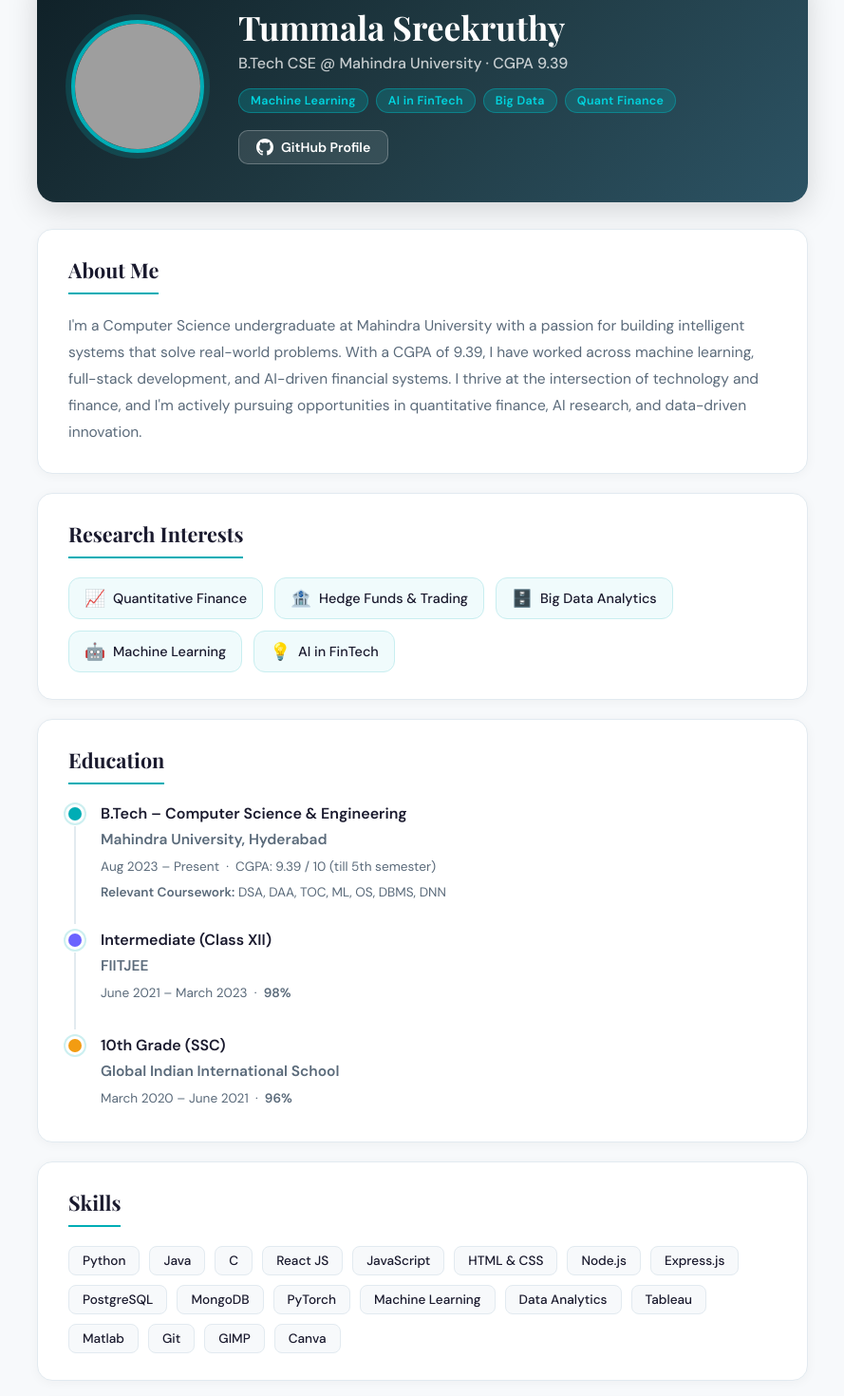
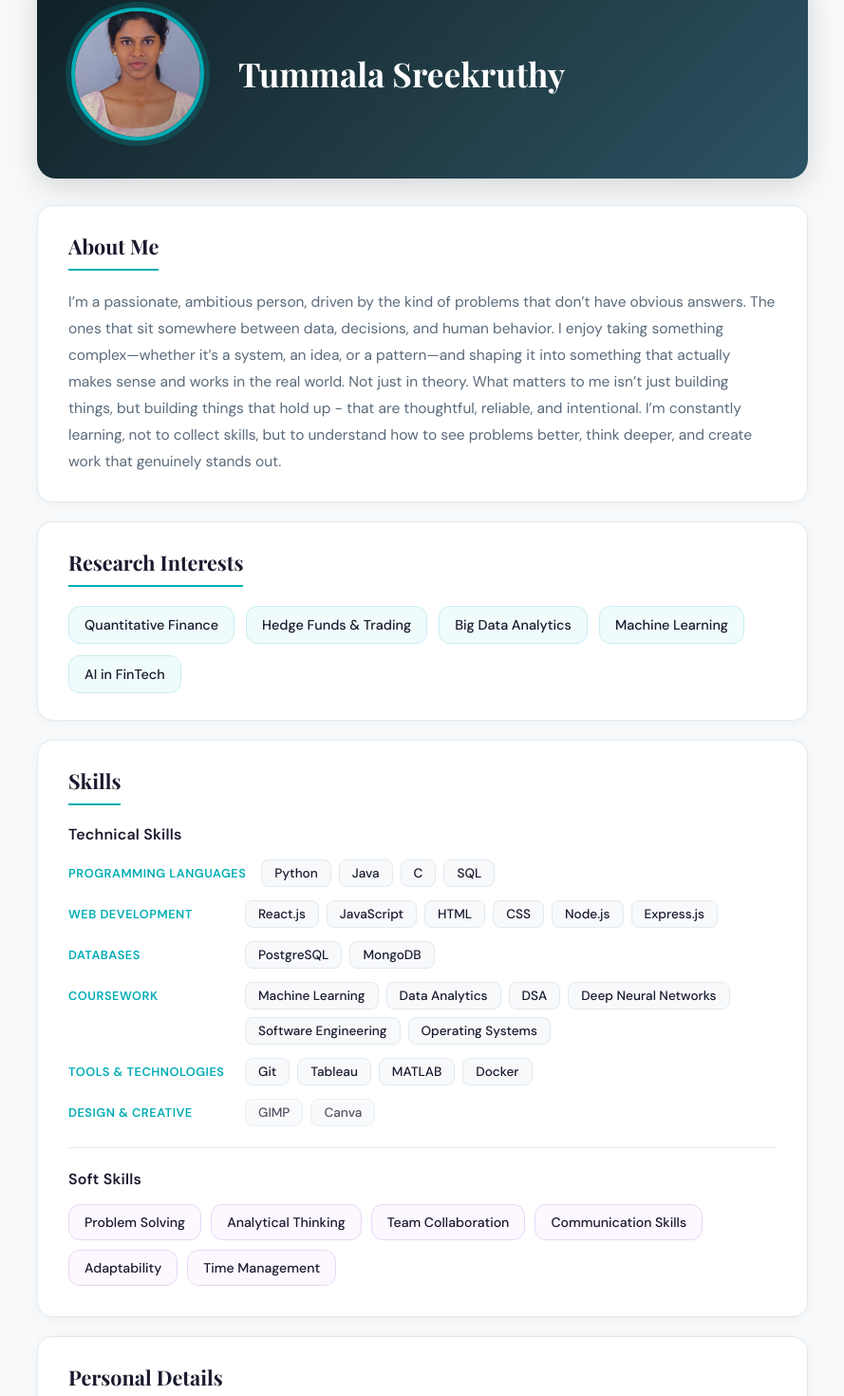
Before and after one commit to sreekruthy/portfolio, a React (Create React App) app: page / in a window 1280 px wide. Shown: the part 140-1610 px from the top of the page at 95% size, without its empty margins (195-1084 px from the left). Built offline with nearby package versions, Linux system fonts and the light colour scheme; grey boxes are pictures that could not be loaded.

Commit message:
modified projects

```diff
--- a/src/pages/Home.css
+++ b/src/pages/Home.css
@@ -48,61 +48,9 @@
 .name {
   font-family: 'Playfair Display', serif;
   font-size: 2.2rem;
-  margin: 0 0 6px;
+  margin: 0;
   color: #ffffff;
   line-height: 1.2;
-}
-
-.tagline {
-  color: rgba(255,255,255,0.75);
-  font-size: 1rem;
-  margin: 0 0 16px;
-  font-weight: 500;
-}
-
-.badges {
-  display: flex;
-  flex-wrap: wrap;
-  gap: 8px;
-  margin-bottom: 18px;
-}
-
-.badge {
-  background: rgba(0,173,181,0.25);
-  border: 1px solid rgba(0,173,181,0.5);
-  color: var(--accent-light);
-  padding: 4px 12px;
-  border-radius: 20px;
-  font-size: 0.78rem;
-  font-weight: 600;
-  letter-spacing: 0.3px;
-}
-
-.hero-links {
-  display: flex;
-  gap: 10px;
-  flex-wrap: wrap;
-}
-
-.github-profile-btn {
-  display: inline-flex;
-  align-items: center;
-  gap: 8px;
-  background: rgba(255,255,255,0.1);
-  border: 1px solid rgba(255,255,255,0.25);
-  color: white;
-  text-decoration: none;
-  padding: 8px 18px;
-  border-radius: 10px;
-  font-size: 0.88rem;
-  font-weight: 600;
-  transition: all 0.2s;
-}
-
-.github-profile-btn:hover {
-  background: rgba(255,255,255,0.2);
-  border-color: rgba(255,255,255,0.5);
-  transform: translateY(-1px);
 }
 
 /* ── CARDS ────────────────────────────────────── */
@@ -152,9 +100,104 @@
   color: var(--text);
 }
 
-.interest-icon {
-  font-size: 1.1rem;
+
+/* ── SKILLS ───────────────────────────────────── */
+.skills-section {
+  margin-bottom: 4px;
 }
+
+.skills-category-title {
+  font-size: 1rem;
+  font-weight: 700;
+  color: var(--text);
+  margin: 0 0 16px;
+  letter-spacing: 0.2px;
+}
+
+.skills-category-group {
+  display: flex;
+  flex-direction: column;
+  gap: 14px;
+}
+
+.skills-row {
+  display: flex;
+  align-items: flex-start;
+  gap: 16px;
+}
+
+.skills-subcategory {
+  font-size: 0.8rem;
+  font-weight: 600;
+  color: var(--accent);
+  text-transform: uppercase;
+  letter-spacing: 0.5px;
+  min-width: 170px;
+  flex-shrink: 0;
+  padding-top: 6px;
+}
+
+.skills-tags {
+  display: flex;
+  flex-wrap: wrap;
+  gap: 8px;
+}
+
+.skill-tag {
+  background: var(--bg);
+  border: 1px solid var(--border);
+  color: var(--text);
+  padding: 5px 13px;
+  border-radius: 8px;
+  font-size: 0.85rem;
+  font-weight: 500;
+  transition: all 0.2s;
+  cursor: default;
+}
+
+.skill-tag:hover {
+  border-color: var(--accent);
+  color: var(--accent);
+  background: #f0fbfc;
+}
+
+.skill-tag--optional {
+  opacity: 0.75;
+}
+
+.skills-divider {
+  height: 1px;
+  background: var(--border);
+  margin: 22px 0;
+}
+
+/* ── SOFT SKILLS ──────────────────────────────── */
+.soft-skills-grid {
+  display: flex;
+  flex-wrap: wrap;
+  gap: 10px;
+}
+
+.soft-skill-item {
+  display: flex;
+  align-items: center;
+  gap: 8px;
+  background: #fdf7ff;
+  border: 1px solid #e8d8f5;
+  border-radius: 12px;
+  padding: 9px 16px;
+  font-size: 0.88rem;
+  font-weight: 500;
+  color: var(--text);
+  transition: all 0.2s;
+}
+
+.soft-skill-item:hover {
+  border-color: #b68fd4;
+  background: #f5eeff;
+}
+
+
 
 /* ── EDUCATION TIMELINE ───────────────────────── */
 .education-list {
@@ -222,37 +265,6 @@
   line-height: 1.5 !important;
 }
 
-.edu-courses {
-  color: var(--text-muted) !important;
-  font-size: 0.85rem !important;
-  margin: 0 !important;
-  line-height: 1.6 !important;
-}
-
-/* ── SKILLS ───────────────────────────────────── */
-.skills-grid {
-  display: flex;
-  flex-wrap: wrap;
-  gap: 10px;
-}
-
-.skill-tag {
-  background: var(--bg);
-  border: 1px solid var(--border);
-  color: var(--text);
-  padding: 6px 14px;
-  border-radius: 8px;
-  font-size: 0.85rem;
-  font-weight: 500;
-  transition: all 0.2s;
-  cursor: default;
-}
-
-.skill-tag:hover {
-  border-color: var(--accent);
-  color: var(--accent);
-  background: #f0fbfc;
-}
 
 /* ── PERSONAL DETAILS ─────────────────────────── */
 .details-list {
@@ -303,14 +315,16 @@
     text-align: center;
     padding: 28px 20px;
   }
-  .badges {
-    justify-content: center;
-  }
-  .hero-links {
-    justify-content: center;
-  }
   .name {
     font-size: 1.7rem;
+  }
+  .skills-row {
+    flex-direction: column;
+    gap: 8px;
+  }
+  .skills-subcategory {
+    min-width: unset;
+    padding-top: 0;
   }
   .detail-row {
     flex-direction: column;
--- a/src/pages/Home.js
+++ b/src/pages/Home.js
@@ -1,6 +1,6 @@
 import React from "react";
 import "./Home.css";
-import profilePic from "../profile.jpeg";
+import profilePic from "../pages/image.jpeg";
 
 function Home() {
   return (
@@ -9,46 +9,14 @@ function Home() {
         <img src={profilePic} alt="Sreekruthy" className="profile-img" />
         <div className="hero-text">
           <h1 className="name">Tummala Sreekruthy</h1>
-          <p className="tagline">B.Tech CSE @ Mahindra University · CGPA 9.39</p>
-          <div className="badges">
-            <span className="badge">Machine Learning</span>
-            <span className="badge">AI in FinTech</span>
-            <span className="badge">Big Data</span>
-            <span className="badge">Quant Finance</span>
-          </div>
-          <div className="hero-links">
-            <a
-              href="https://github.com/sreekruthy"
-              target="_blank"
-              rel="noopener noreferrer"
-              className="github-profile-btn"
-            >
-              <svg height="18" viewBox="0 0 16 16" width="18" fill="currentColor">
-                <path d="M8 0C3.58 0 0 3.58 0 8c0 3.54 2.29 6.53 5.47 7.59.4.07.55-.17.55-.38
-                  0-.19-.01-.82-.01-1.49-2.01.37-2.53-.49-2.69-.94-.09-.23-.48-.94-.82-1.13
-                  -.28-.15-.68-.52-.01-.53.63-.01 1.08.58 1.23.82.72 1.21 1.87.87
-                  2.33.66.07-.52.28-.87.51-1.07-1.78-.2-3.64-.89-3.64-3.95
-                  0-.87.31-1.59.82-2.15-.08-.2-.36-1.02.08-2.12 0 0 .67-.21
-                  2.2.82.64-.18 1.32-.27 2-.27.68 0 1.36.09 2 .27 1.53-1.04
-                  2.2-.82 2.2-.82.44 1.1.16 1.92.08 2.12.51.56.82 1.27.82
-                  2.15 0 3.07-1.87 3.75-3.65 3.95.29.25.54.73.54 1.48 0
-                  1.07-.01 1.93-.01 2.2 0 .21.15.46.55.38A8.013 8.013 0 0016 8c0-4.42-3.58-8-8-8z"/>
-              </svg>
-              GitHub Profile
-            </a>
-          </div>
         </div>
       </div>
 
       <section className="card">
         <h2 className="section-title">About Me</h2>
         <p>
-          I'm a Computer Science undergraduate at Mahindra University with a passion for
-          building intelligent systems that solve real-world problems. With a CGPA of 9.39,
-          I have worked across machine learning, full-stack development, and AI-driven
-          financial systems. I thrive at the intersection of technology and finance,
-          and I'm actively pursuing opportunities in quantitative finance, AI research,
-          and data-driven innovation.
+          I’m a passionate, ambitious person, driven by the kind of problems that don’t have obvious answers. The ones that sit somewhere between data, decisions, and human behavior. I enjoy taking something complex—whether it’s a system, an idea, or a pattern—and shaping it into something that actually makes sense and works in the real world. Not just in theory.
+          What matters to me isn’t just building things, but building things that hold up - that are thoughtful, reliable, and intentional. I’m constantly learning, not to collect skills, but to understand how to see problems better, think deeper, and create work that genuinely stands out.
         </p>
       </section>
 
@@ -56,14 +24,13 @@ function Home() {
         <h2 className="section-title">Research Interests</h2>
         <div className="interests-grid">
           {[
-            { icon: "📈", label: "Quantitative Finance" },
-            { icon: "🏦", label: "Hedge Funds & Trading" },
-            { icon: "🗄️", label: "Big Data Analytics" },
-            { icon: "🤖", label: "Machine Learning" },
-            { icon: "💡", label: "AI in FinTech" },
-          ].map(({ icon, label }) => (
+            { label: "Quantitative Finance" },
+            { label: "Hedge Funds & Trading" },
+            { label: "Big Data Analytics" },
+            { label: "Machine Learning" },
+            { label: "AI in FinTech" },
+          ].map(({ label }) => (
             <div className="interest-item" key={label}>
-              <span className="interest-icon">{icon}</span>
               <span>{label}</span>
             </div>
           ))}
@@ -71,61 +38,86 @@ function Home() {
       </section>
 
       <section className="card">
-        <h2 className="section-title">Education</h2>
-        <div className="education-list">
+        <h2 className="section-title">Skills</h2>
 
-          <div className="edu-item">
-            <div className="edu-left">
-              <div className="edu-dot" style={{ background: "#00adb5" }}></div>
-              <div className="edu-line"></div>
-            </div>
-            <div className="edu-content">
-              <h3>B.Tech – Computer Science & Engineering</h3>
-              <p className="edu-institute">Mahindra University, Hyderabad</p>
-              <p className="edu-meta">Aug 2023 – Present &nbsp;·&nbsp; CGPA: 9.39 / 10 (till 5th semester)</p>
-              <p className="edu-courses">
-                <strong>Relevant Coursework:</strong> DSA, DAA, TOC, ML, OS, DBMS, DNN
-              </p>
+        <div className="skills-section">
+          <h3 className="skills-category-title">Technical Skills</h3>
+
+          <div className="skills-category-group">
+            <div className="skills-row">
+              <span className="skills-subcategory">Programming Languages</span>
+              <div className="skills-tags">
+                {["Python", "Java", "C", "SQL"].map((s) => (
+                  <span className="skill-tag" key={s}>{s}</span>
+                ))}
               </div>
             </div>
 
-          <div className="edu-item">
-            <div className="edu-left">
-              <div className="edu-dot" style={{ background: "#6c63ff" }}></div>
-              <div className="edu-line"></div>
-            </div>
-            <div className="edu-content">
-              <h3>Intermediate (Class XII)</h3>
-              <p className="edu-institute">FIITJEE</p>
-              <p className="edu-meta">June 2021 – March 2023 &nbsp;·&nbsp; <strong>98%</strong></p>
+            <div className="skills-row">
+              <span className="skills-subcategory">Web Development</span>
+              <div className="skills-tags">
+                {["React.js", "JavaScript", "HTML", "CSS", "Node.js", "Express.js"].map((s) => (
+                  <span className="skill-tag" key={s}>{s}</span>
+                ))}
               </div>
             </div>
 
-          <div className="edu-item">
-            <div className="edu-left">
-              <div className="edu-dot" style={{ background: "#f39c12" }}></div>
-            </div>
-            <div className="edu-content">
-              <h3>10th Grade (SSC)</h3>
-              <p className="edu-institute">Global Indian International School</p>
-              <p className="edu-meta">March 2020 – June 2021 &nbsp;·&nbsp; <strong>96%</strong></p>
+            <div className="skills-row">
+              <span className="skills-subcategory">Databases</span>
+              <div className="skills-tags">
+                {["PostgreSQL", "MongoDB"].map((s) => (
+                  <span className="skill-tag" key={s}>{s}</span>
+                ))}
               </div>
             </div>
 
+            <div className="skills-row">
+              <span className="skills-subcategory">Coursework</span>
+              <div className="skills-tags">
+                {["Machine Learning", "Data Analytics", "DSA", "Deep Neural Networks","Software Engineering", "Operating Systems"].map((s) => (
+                  <span className="skill-tag" key={s}>{s}</span>
+                ))}
               </div>
-      </section>
+            </div>
 
-      <section className="card">
-        <h2 className="section-title">Skills</h2>
-        <div className="skills-grid">
+            <div className="skills-row">
+              <span className="skills-subcategory">Tools & Technologies</span>
+              <div className="skills-tags">
+                {["Git", "Tableau", "MATLAB", "Docker"].map((s) => (
+                  <span className="skill-tag" key={s}>{s}</span>
+                ))}
+              </div>
+            </div>
+
+            <div className="skills-row">
+              <span className="skills-subcategory">Design & Creative</span>
+              <div className="skills-tags">
+                {["GIMP", "Canva"].map((s) => (
+                  <span className="skill-tag skill-tag--optional" key={s}>{s}</span>
+                ))}
+              </div>
+            </div>
+          </div>
+        </div>
+
+        <div className="skills-divider" />
+
+        <div className="skills-section">
+          <h3 className="skills-category-title">Soft Skills</h3>
+          <div className="soft-skills-grid">
             {[
-            "Python", "Java", "C", "React JS", "JavaScript",
-            "HTML & CSS", "Node.js", "Express.js", "PostgreSQL",
-            "MongoDB", "PyTorch", "Machine Learning", "Data Analytics",
-            "Tableau", "Matlab", "Git", "GIMP", "Canva"
-          ].map((skill) => (
-            <span className="skill-tag" key={skill}>{skill}</span>
+              {  label: "Problem Solving" },
+              { label: "Analytical Thinking" },
+              { label: "Team Collaboration" },
+              {  label: "Communication Skills" },
+              {  label: "Adaptability" },
+              {  label: "Time Management" },
+            ].map(({ label }) => (
+              <div className="soft-skill-item" key={label}>
+                <span>{label}</span>
+              </div>
             ))}
+          </div>
         </div>
       </section>
 
@@ -160,6 +152,48 @@ function Home() {
           </div>
         </div>
       </section>
+
+      <section className="card">
+        <h2 className="section-title">Education</h2>
+        <div className="education-list">
+
+          <div className="edu-item">
+            <div className="edu-left">
+              <div className="edu-dot" style={{ background: "#00adb5" }}></div>
+              <div className="edu-line"></div>
+            </div>
+            <div className="edu-content">
+              <h3>B.Tech – Computer Science & Engineering</h3>
+              <p className="edu-institute">Mahindra University, Hyderabad</p>
+              <p className="edu-meta">Aug 2023 – Present &nbsp;·&nbsp; CGPA: 9.39 / 10 (till 5th semester)</p>
+            </div>
+          </div>
+
+          <div className="edu-item">
+            <div className="edu-left">
+              <div className="edu-dot" style={{ background: "#6c63ff" }}></div>
+              <div className="edu-line"></div>
+            </div>
+            <div className="edu-content">
+              <h3>Intermediate (Class XII)</h3>
+              <p className="edu-institute">FIITJEE</p>
+              <p className="edu-meta">June 2021 – March 2023 &nbsp;·&nbsp; <strong>98%</strong></p>
+            </div>
+          </div>
+
+          <div className="edu-item">
+            <div className="edu-left">
+              <div className="edu-dot" style={{ background: "#f39c12" }}></div>
+            </div>
+            <div className="edu-content">
+              <h3>10th Grade (CBSE)</h3>
+              <p className="edu-institute">Global Indian International School</p>
+              <p className="edu-meta">March 2020 – June 2021 &nbsp;·&nbsp; <strong>96%</strong></p>
+            </div>
+          </div>
+
+        </div>
+      </section>
     </div>
   );
 }
--- a/src/pages/Projects.js
+++ b/src/pages/Projects.js
@@ -3,23 +3,8 @@ import "./Projects.css";
 
 const projects = [
   {
-    name: "AI Financial Analyst Copilot",
+    name: "FinDebate – Multi-Agent AI System",
     period: "March 2026 – Present",
-    techStack: ["Python", "RAG", "LLMs", "GenAI", "ML"],
-    description:
-      "Developing a GenAI system using RAG and agent-based workflows to analyze financial data and generate explainable insights from reports and market sources.",
-    points: [
-      "Integrating ML models for financial forecasting with LLMs",
-      "Built scalable pipeline for analysing financial trends from reports and market sources",
-      "Leveraging Retrieval-Augmented Generation for context-aware financial Q&A",
-    ],
-    insight: "Combining RAG with agent-based reasoning produces more grounded and explainable financial insights than standalone LLMs.",
-    link: "https://github.com/sreekruthy/ai-financial-analyst",
-    color: "#00adb5",
-  },
-  {
-    name: "FinDebate – Multi-Agent AI System",
-    period: "2025",
     techStack: ["Python", "LLM APIs", "NLP", "Data Pipelines"],
     description:
       "AI-driven system that simulates structured debates between multiple agents to improve financial decision-making through iterative reasoning and counterargument generation.",
@@ -47,12 +32,12 @@ const projects = [
       "Implemented email-driven interaction flows with secure token-based responses and expiry handling",
     ],
     insight: "Combining automated ML decisions with human-in-the-loop validation significantly improves fraud detection reliability while reducing false positives.",
-    link: "https://github.com/sreekruthy/fraud-detection",
+    link: "https://github.com/sreekruthy/fraud_detection",
     color: "#e74c3c",
   },
   {
     name: "Human Uncertainty for Robust Image Classification",
-    period: "2025",
+    period: "April 2026 – Present",
     techStack: ["Python", "PyTorch", "CNNs", "GPU Acceleration"],
     description:
       "Deep learning system inspired by the paper 'Human Uncertainty Makes Classification More Robust' to improve model performance under uncertain and noisy labels.",
@@ -64,12 +49,26 @@ const projects = [
       "Enabled structured comparison of architectures to study robustness under uncertainty",
     ],
     insight: "Wider and deeper architectures improved robustness in uncertain classification settings, highlighting the importance of model capacity in handling noisy labels.",
-    link: "https://github.com/sreekruthy/human-uncertainty-classification",
+    link: "https://github.com/sreekruthy/human_uncertainity_for_image_classification",
     color: "#f39c12",
   },
   {
+    name: "AI Financial Analyst Copilot",
+    period: "April 2026 – Present",
+    techStack: ["Python", "RAG", "LLMs", "GenAI", "ML"],
+    description:
+      "Developing a GenAI system using RAG and agent-based workflows to analyze financial data and generate explainable insights from reports and market sources.",
+    points: [
+      "Integrating ML models for financial forecasting with LLMs",
+      "Built scalable pipeline for analysing financial trends from reports and market sources",
+      "Leveraging Retrieval-Augmented Generation for context-aware financial Q&A",
+    ],
+    insight: "Combining RAG with agent-based reasoning produces more grounded and explainable financial insights than standalone LLMs.",
+    color: "#00adb5",
+  },
+  {
     name: "Student Management System",
-    period: "2025",
+    period: "April 2026",
     techStack: ["React (Vite)", "Tailwind CSS", "Node.js", "Express.js", "PostgreSQL", "JWT", "Axios"],
     description:
       "Production-ready full-stack web application to manage group-based academic workflows, enabling seamless coordination between students and professors.",
@@ -81,12 +80,12 @@ const projects = [
       "Deployed using Vercel (frontend), Render (backend), and managed PostgreSQL",
     ],
     insight: "Designing both the database schema and API layer was critical in ensuring consistency across group-based workflows, highlighting how backend architecture directly impacts frontend usability.",
-    link: "https://github.com/sreekruthy/student-management",
+    link: "https://github.com/sreekruthy/student_management_system-joineazy",
     color: "#27ae60",
   },
   {
     name: "Video Streaming Platform",
-    period: "2025",
+    period: "April 2026 – Present",
     techStack: ["React.js", "JavaScript", "HLS.js", "JWT", "CSS"],
     description:
       "Scalable video streaming platform focused on delivering a smooth, interactive, and responsive user experience with adaptive streaming and secure authentication.",
@@ -98,7 +97,6 @@ const projects = [
       "Designed and integrated JWT-based authentication flows (login/register) using AuthContext for state management",
     ],
     insight: "Delivering a high-quality viewer experience requires balancing performance (adaptive streaming, lazy loading) with interactivity, ensuring smooth playback under varying network conditions.",
-    link: "https://github.com/sreekruthy/video-streaming",
     color: "#8e44ad",
   },
   {
@@ -113,7 +111,6 @@ const projects = [
       "Learnt about Unity's game loop, asset management, and interactive object design",
     ],
     insight: "Building a 3D interactive environment requires deep integration of physics, scripting, and scene management to create a seamless player experience.",
-    link: "https://github.com/sreekruthy/escape-room",
     color: "#2c5364",
   },
 ];
@@ -144,7 +141,7 @@ function ProjectCard({ project }) {
             ))}
           </ul>
           <div className="insight-box">
-            <span className="insight-label">💡 Key Insight</span>
+            <span className="insight-label"> Key Insight</span>
             <p>{project.insight}</p>
           </div>
         </div>
@@ -175,7 +172,6 @@ function Projects() {
     <div className="projects">
       <div className="projects-header">
         <h1>My Projects</h1>
-        <p>A collection of work spanning AI, FinTech, full-stack development, and game development.</p>
       </div>
       <div className="projects-grid">
         {projects.map((project, index) => (
```
Lines whose indentation alone changed are shown as unchanged.
